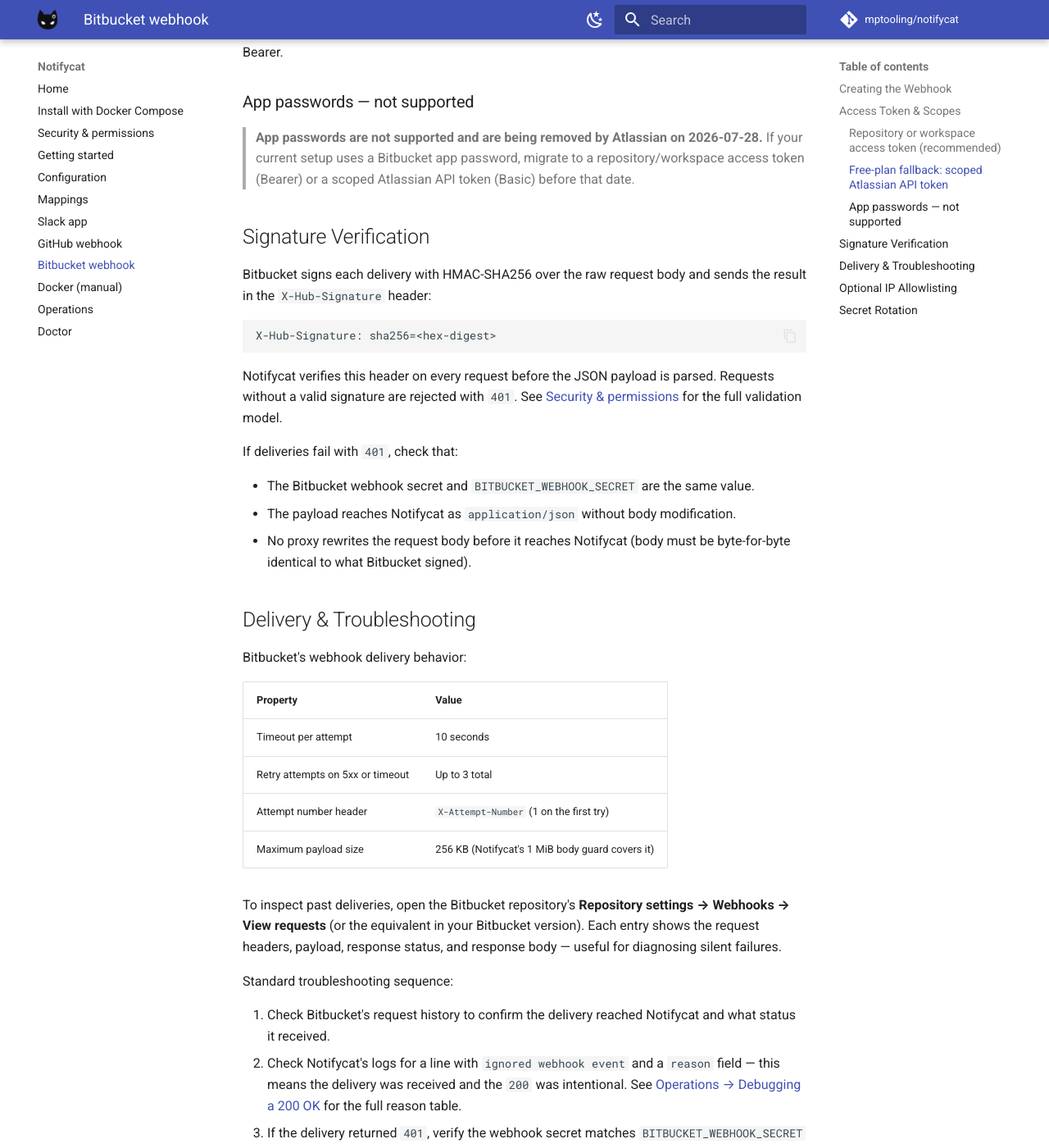
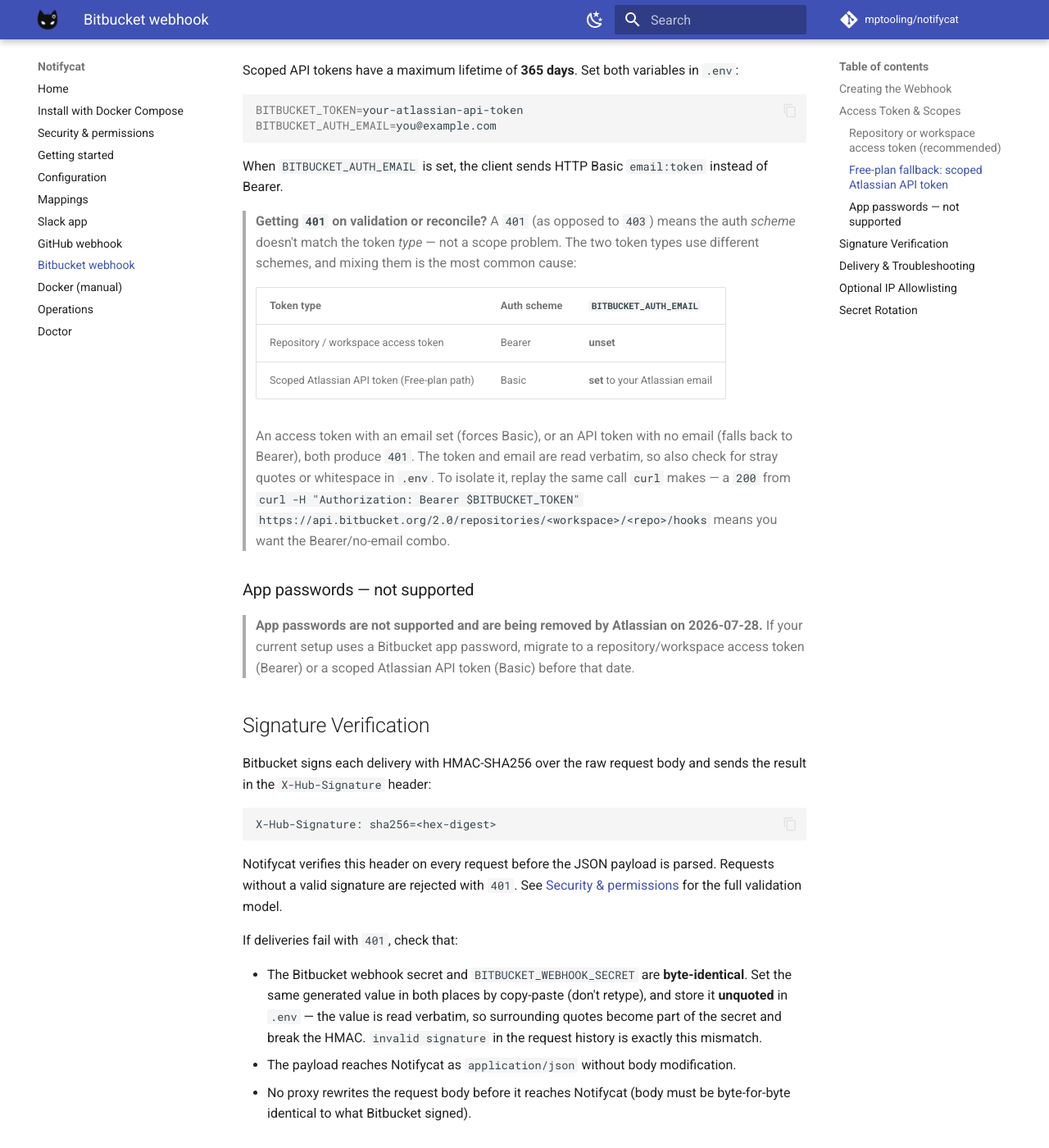
Before and after one commit to mptooling/notifycat, an MkDocs documentation site: the page built from docs/bitbucket-webhook.md, in a window 1280 px wide and 1400 px high, scrolled down 2793 px. Shown: the whole window at 82% size. Built offline with MkDocs 1.6.1 and Material for MkDocs 9.7.7, drawn with Linux system fonts in a browser that asks for light colours; comment, search, counter and statistics services are not loaded; some of the changed text lies outside the part shown.

Commit message:
docs: correct bitbucket webhook event labels and expand 401 troubleshooting (#166)

```diff
--- a/docs/bitbucket-webhook.md
+++ b/docs/bitbucket-webhook.md
@@ -27,17 +27,19 @@ There is no creation script for Bitbucket webhooks (unlike GitHub). Create the w
 
    > **Secret is mandatory.** If you leave the secret field blank, Bitbucket sends no `X-Hub-Signature` header. Notifycat hard-requires a valid signature and will reject every unsigned delivery with `401`. The secret must be the same value you set in `BITBUCKET_WEBHOOK_SECRET`.
 
-8. Under **Triggers**, choose **Choose from a full list of triggers** and enable the following pull request events:
+8. Under **Triggers**, choose **Choose from a full list of triggers** and, under **Pull request**, enable the following events (the labels below are exactly what you tick in the Bitbucket UI):
 
-   | Event | Trigger key | Purpose |
+   | UI label (Pull request) | Event key (`X-Event-Key`) | Purpose |
    | --- | --- | --- |
-   | Pull request created | `pullrequest:created` | New PR opened. |
-   | Pull request updated | `pullrequest:updated` | PR details changed, and also draft↔ready transitions (Bitbucket has no distinct draft event). |
-   | Pull request fulfilled | `pullrequest:fulfilled` | PR merged. |
-   | Pull request rejected | `pullrequest:rejected` | PR declined/closed. |
-   | Pull request approved | `pullrequest:approved` | Reviewer approved. |
-   | Pull request changes requested | `pullrequest:changes_request_created` | Reviewer requested changes. |
-   | Pull request comment created | `pullrequest:comment_created` | Comment posted on the PR. |
+   | Created | `pullrequest:created` | New PR opened. |
+   | Updated | `pullrequest:updated` | PR details changed, and also draft↔ready transitions (Bitbucket has no distinct draft event). |
+   | Changes Request created | `pullrequest:changes_request_created` | Reviewer requested changes. |
+   | Approved | `pullrequest:approved` | Reviewer approved. |
+   | Merged | `pullrequest:fulfilled` | PR merged. |
+   | Declined | `pullrequest:rejected` | PR declined/closed. |
+   | Comment created | `pullrequest:comment_created` | Comment posted on the PR. |
+
+   > **Heads up on two labels.** Bitbucket names two of these differently in the UI than on the wire: ticking **Merged** delivers `pullrequest:fulfilled`, and **Declined** delivers `pullrequest:rejected`. Notifycat keys on the event key (the `X-Event-Key` value you see in request history and logs), so seeing `fulfilled`/`rejected` there for a merged/declined PR is expected, not a bug.
 
 9. Keep **Active** checked.
 10. Save the webhook.
@@ -85,6 +87,15 @@ BITBUCKET_AUTH_EMAIL=you@example.com
 
 When `BITBUCKET_AUTH_EMAIL` is set, the client sends HTTP Basic `email:token` instead of Bearer.
 
+> **Getting `401` on validation or reconcile?** A `401` (as opposed to `403`) means the auth *scheme* doesn't match the token *type* — not a scope problem. The two token types use different schemes, and mixing them is the most common cause:
+>
+> | Token type | Auth scheme | `BITBUCKET_AUTH_EMAIL` |
+> | --- | --- | --- |
+> | Repository / workspace access token | Bearer | **unset** |
+> | Scoped Atlassian API token (Free-plan path) | Basic | **set** to your Atlassian email |
+>
+> An access token with an email set (forces Basic), or an API token with no email (falls back to Bearer), both produce `401`. The token and email are read verbatim, so also check for stray quotes or whitespace in `.env`. To isolate it, replay the same call `curl` makes — a `200` from `curl -H "Authorization: Bearer $BITBUCKET_TOKEN" https://api.bitbucket.org/2.0/repositories/<workspace>/<repo>/hooks` means you want the Bearer/no-email combo.
+
 ### App passwords — not supported
 
 > **App passwords are not supported and are being removed by Atlassian on 2026-07-28.** If your current setup uses a Bitbucket app password, migrate to a repository/workspace access token (Bearer) or a scoped Atlassian API token (Basic) before that date.
@@ -101,7 +112,7 @@ Notifycat verifies this header on every request before the JSON payload is parse
 
 If deliveries fail with `401`, check that:
 
-- The Bitbucket webhook secret and `BITBUCKET_WEBHOOK_SECRET` are the same value.
+- The Bitbucket webhook secret and `BITBUCKET_WEBHOOK_SECRET` are **byte-identical**. Set the same generated value in both places by copy-paste (don't retype), and store it **unquoted** in `.env` — the value is read verbatim, so surrounding quotes become part of the secret and break the HMAC. `invalid signature` in the request history is exactly this mismatch.
 - The payload reaches Notifycat as `application/json` without body modification.
 - No proxy rewrites the request body before it reaches Notifycat (body must be byte-for-byte identical to what Bitbucket signed).
 
```
